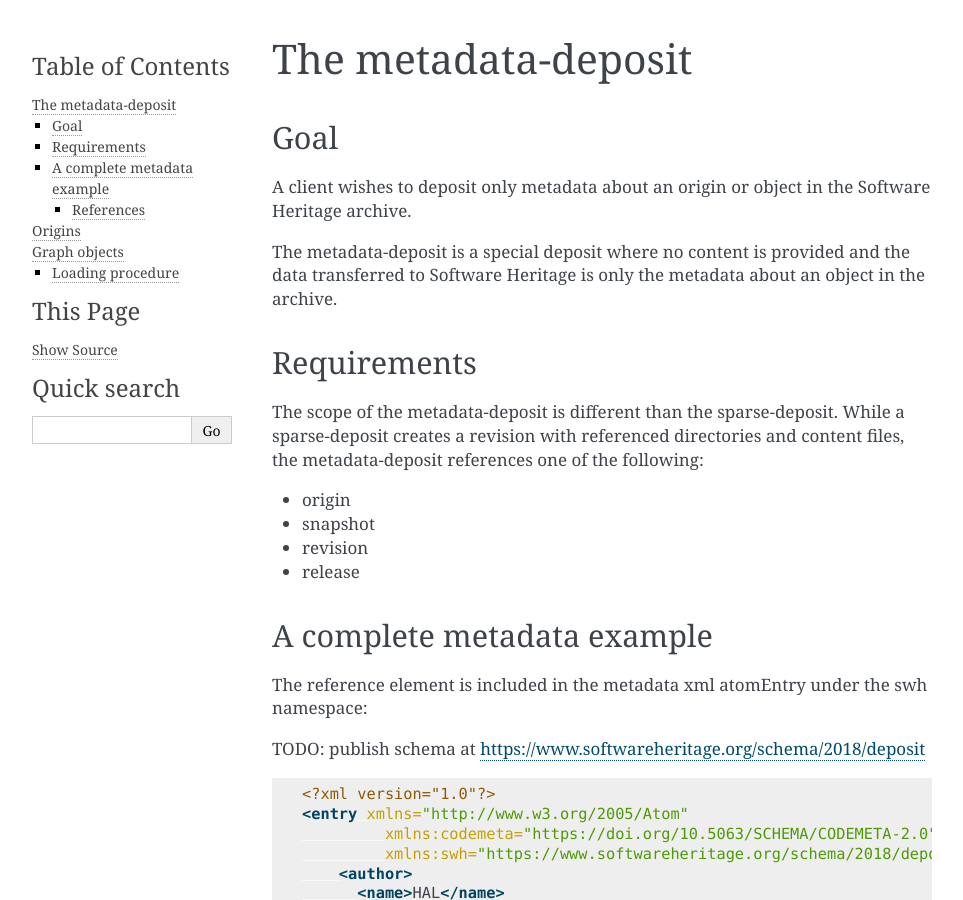
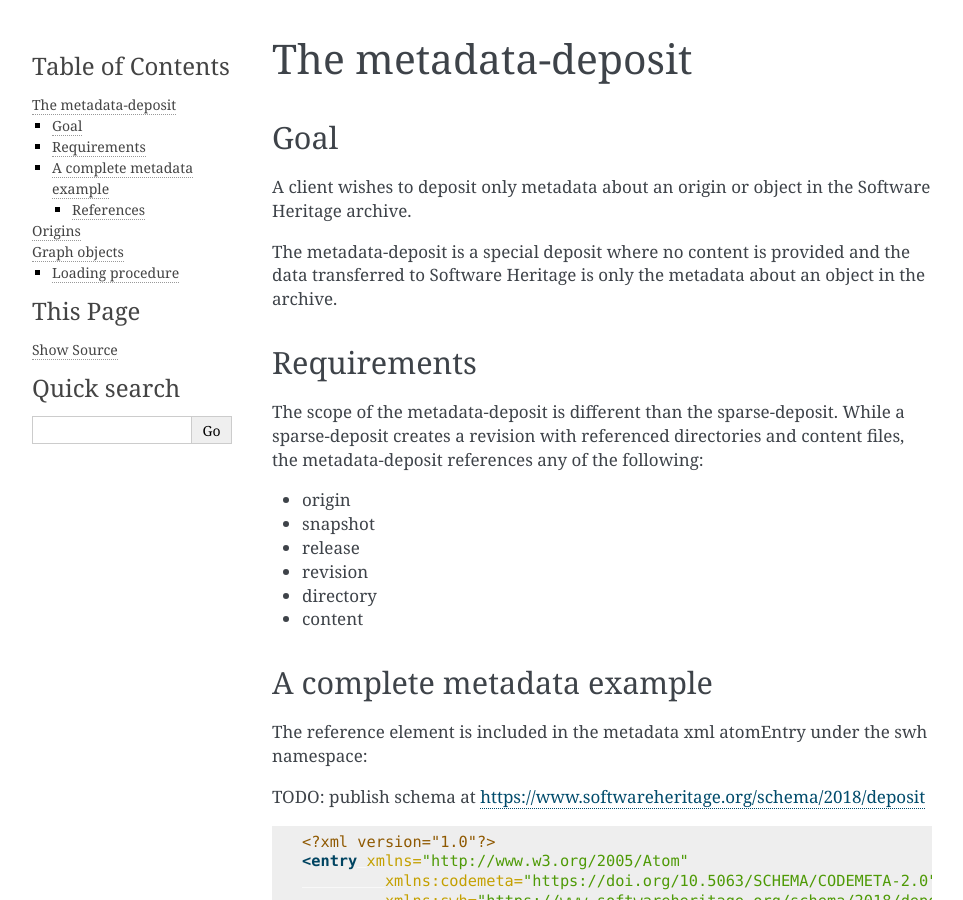
Before and after one commit to SoftwareHeritage/swh-deposit, a Sphinx documentation site: the page built from docs/specs/spec-meta-deposit.rst, in a window 1280 px wide and 900 px high. Shown: the whole window, without its empty margins (148-1111 px from the left). Built offline with Sphinx 7.4.7, drawn with Linux system fonts in a browser that asks for light colours; pages that are not in the unit, such as notebooks, are missing from menus; some of the changed text lies outside the part shown.

Commit message:
spec-meta-deposit: allow depositing metadata on all object types.
We can do it easily, so there's no need to artificially
restrict object types.

```diff
--- a/docs/specs/spec-meta-deposit.rst
+++ b/docs/specs/spec-meta-deposit.rst
@@ -14,13 +14,15 @@
 ------------
 The scope of the metadata-deposit is different than the
 sparse-deposit. While a sparse-deposit creates a revision with referenced
-directories and content files, the metadata-deposit references one of the
+directories and content files, the metadata-deposit references any of the
 following:
 
 - origin
 - snapshot
+- release
 - revision
-- release
+- directory
+- content
 
 
 A complete metadata example
```
Also changed, not shown: other parts of docs/specs/spec-meta-deposit.rst (+2 -1 lines).
